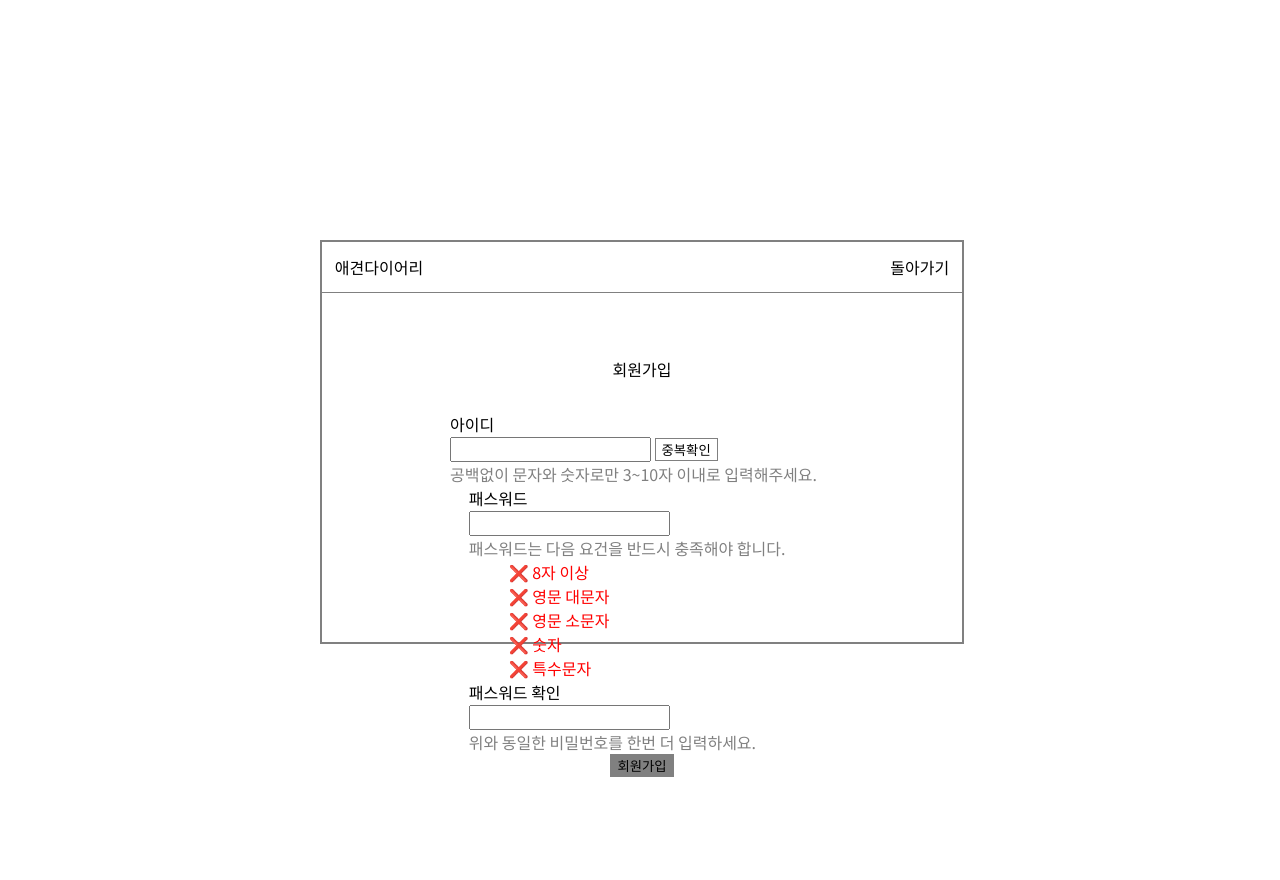
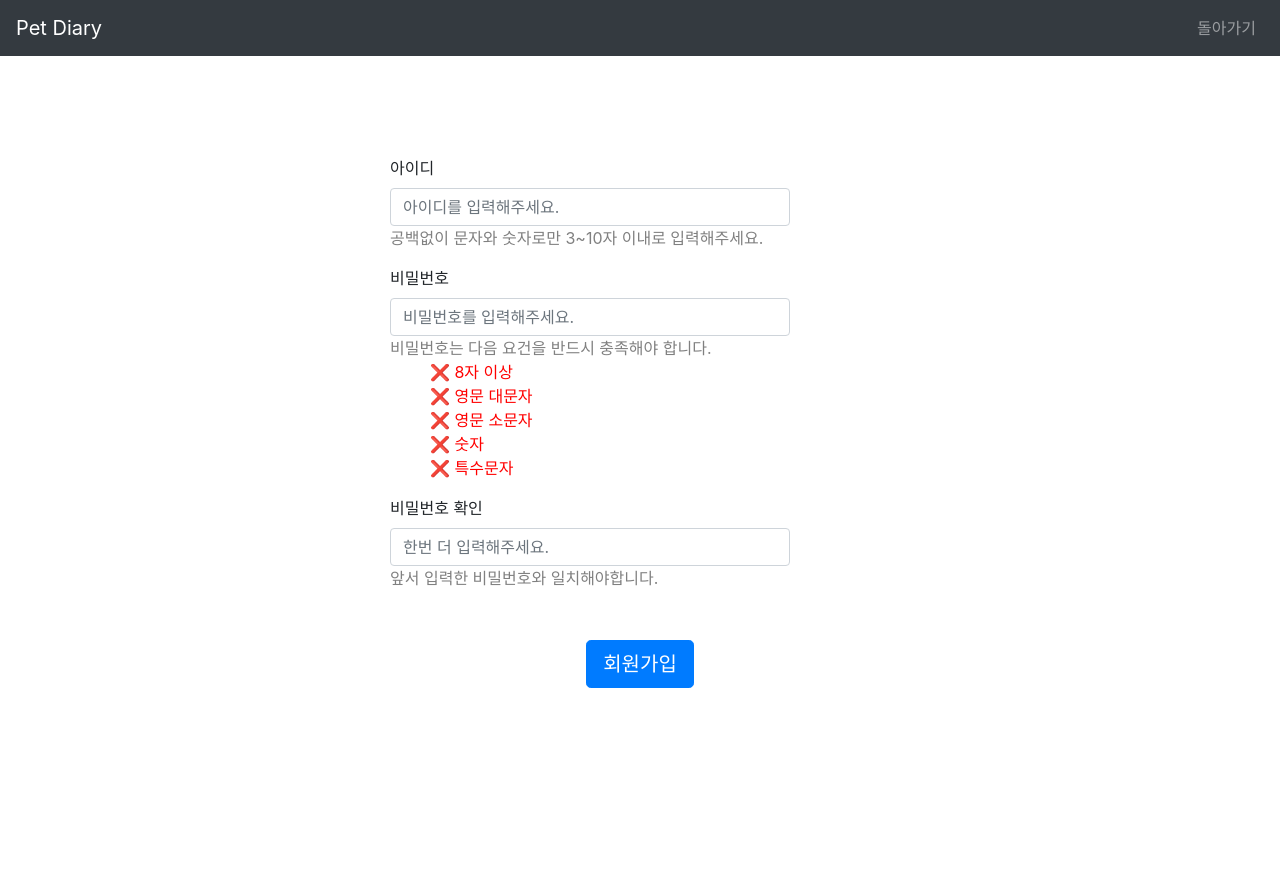
Before and after one commit to dltmdrbtjd/PetDiary, a Flask app: template templates/sign_up.html in a window 1280 px wide. After the commit the page ends 688 px from the top, so only its background shows below. Run offline with Flask 2, Linux system fonts and the light colour scheme; the template is opened without the code that fills it, so the values that code supplies are empty; some libraries are stand-ins or nearby versions.

Commit message:
Brought in login.html's structure and style to sign_up.html

```diff
--- a/templates/sign_up.css
+++ /dev/null
@@ -1,81 +0,0 @@
-* {
-	margin: 0;
-	font-family: 'Noto Sans KR';
-}
-main {
-	width: 50vw;
-	height: 50vh;
-	margin: auto;
-	padding: 30vh 0 30vh 0;
-}
-form {
-	width: 100%;
-	height: 100%;
-	border: 2px solid gray;
-}
-.top {
-	width: 100%;
-	overflow: auto;
-	border-bottom: 1px solid gray;
-}
-.top > span {
-	padding: 2%;
-}
-.title-text {
-	float: left;
-}
-
-.return {
-	float: right;
-}
-
-fieldset {
-	border: none;
-	margin: 10%;
-	display: flex;
-	flex-direction: column;
-}
-
-fieldset > .section {
-	margin: 0px auto;
-	width: 30vw;
-}
-
-legend {
-	margin: 0 auto;
-}
-
-.check {
-	vertical-align: top;
-	font-size: large;
-	color: green;
-	visibility: hidden;
-}
-.section > div {
-	display: inline-block;
-}
-.section-content > label {
-	display: block;
-}
-
-#duplicate-check {
-	background: white;
-	border: 1px solid gray;
-	text-align: center;
-}
-.input-rules {
-	color: gray;
-}
-
-.check-list > li {
-	list-style: none;
-	color: red;
-}
-.submit-btn {
-	//margin: 0 0 0 15px;
-	background: gray;
-	border: 1px solid gray;
-	text-align: center;
-	margin: 0px auto;
-	display: block;
-}
--- a/templates/sign_up.html
+++ b/templates/sign_up.html
@@ -6,34 +6,57 @@
 	<link rel="preconnect" href="https://fonts.gstatic.com">
 	<link href="https://fonts.googleapis.com/css2?family=Noto+Sans+KR&display=swap" rel="stylesheet">
 	<title>펫다이어리 - 회원가입</title>
+	<!--from login.html-->
+	<link rel="stylesheet" href="https://maxcdn.bootstrapcdn.com/bootstrap/4.0.0/css/bootstrap.min.css"
+	integrity="sha384-Gn5384xqQ1aoWXA+058RXPxPg6fy4IWvTNh0E263XmFcJlSAwiGgFAW/dAiS6JXm"
+	crossorigin="anonymous">
+	<style media="screen">
+	.input-rules {
+		color: gray;
+	}
+	.check-list > li {
+		list-style: none;
+		color: red;
+	}
+	#login-form {
+		width: 500px;
+		margin: 100px auto;
+	}
+	.btn {
+		display: block;
+		margin: 50px auto;
+	}
+	.form-control {
+		width: 400px;
+	}
+	</style>
 </head>
 <body>
-		<main>
-			<form method="post">
-				<div class="top">
-					<span class="title-text">애견다이어리</span>
-					<span class="return">돌아가기</span>
+	<nav class="navbar navbar-expand-md navbar-dark bg-dark">
+		<div class="collapse navbar-collapse" id="navbarNav">
+			<ul class="navbar-nav mr-auto">
+				<a href="/" class="navbar-brand">Pet Diary</a>
+			</ul>
+			<ul class="navbar-nav">
+				<li class="nav-item">
+					<a href="/login" class="nav-link">돌아가기</a>
+				</li>
+			</ul>
 		</div>
-				<fieldset>
-					<legend>회원가입</legend>
-					<div class="section">
-						<div class="check">✔</div>
-						<div class="section-content">
-							<label for="id">아이디</label>
-							<input type="text" name="id" id="id" value="" />
-							<button type="button" name="button" id="duplicate-check">중복확인</button>
+	</nav>
+	<form id="login-form" action="/api/sign_up" method="post">
+		<div class="mb-3">
+			<label class="form-label" for="user-id">아이디</label>
+			<input type="text" class="form-control" name="user-id" placeholder="아이디를 입력해주세요.">
 			<div class="input-rules">
 				공백없이 문자와 숫자로만 3~10자 이내로 입력해주세요.
 			</div>
 		</div>
-					</div>
-					<div class="section" id="password-section">
-						<div class="check">✔</div>
-						<div class="section-content">
-							<label for="password">패스워드</label>
-							<input type="password" name="password" id="password" value="" />
+		<div class="mb-3">
+			<label class="form-label" for="user-password">비밀번호</label>
+			<input type="password" class="form-control" name="user-password" placeholder="비밀번호를 입력해주세요.">
 			<div class="input-rules">
-								패스워드는 다음 요건을 반드시 충족해야 합니다.
+				비밀번호는 다음 요건을 반드시 충족해야 합니다.
 			</div>
 			<ul class="check-list">
 				<li><span>❌</span> 8자 이상</li>
@@ -43,21 +66,15 @@
 				<li><span>❌</span> 특수문자</li>
 			</ul>
 		</div>
-					</div>
-					<div class="section">
-						<div class="check">✔</div>
-						<div class="section-content">
-							<label for="double-check">패스워드 확인</label>
-							<input type="password" id="double-check" value="">
+		<div class="mb-3">
+			<label class="form-label" for="double-check">비밀번호 확인</label>
+			<input type="password" class="form-control" name="double-check" placeholder="한번 더 입력해주세요.">
 			<div class="input-rules">
-								위와 동일한 비밀번호를 한번 더 입력하세요.
+				앞서 입력한 비밀번호와 일치해야합니다.
 			</div>
 		</div>
-					</div>
-					<button class="submit-btn" type="submit" name="button">회원가입</button>
-				</fieldset>
+		<button type="submit" class="btn btn-primary btn-lg">회원가입</button>
 	</form>
-		</main>
 	<script src="../templates/sign_up.js" charset="utf-8"></script>
 </body>
 </html>
```
Lines whose indentation alone changed are shown as unchanged.
